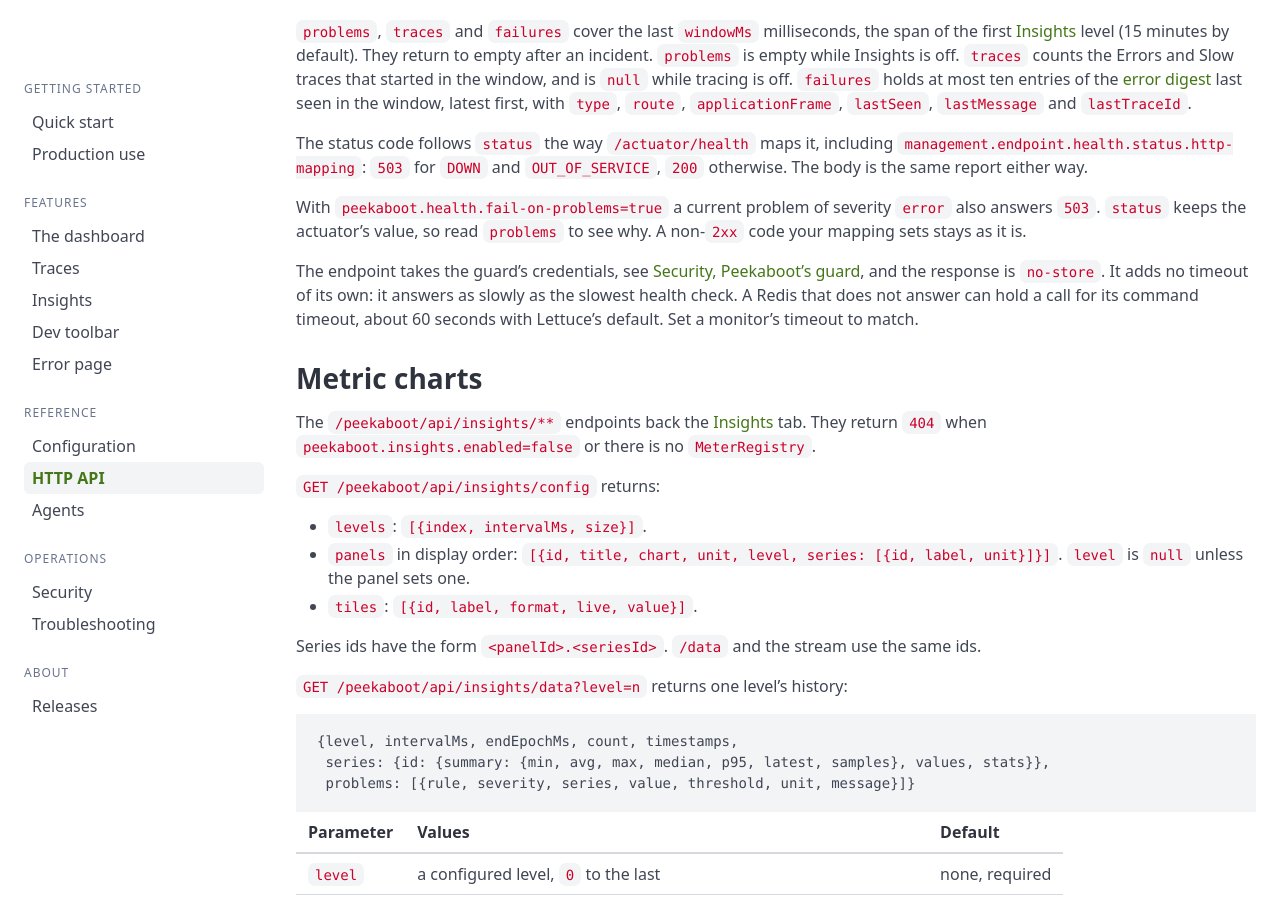
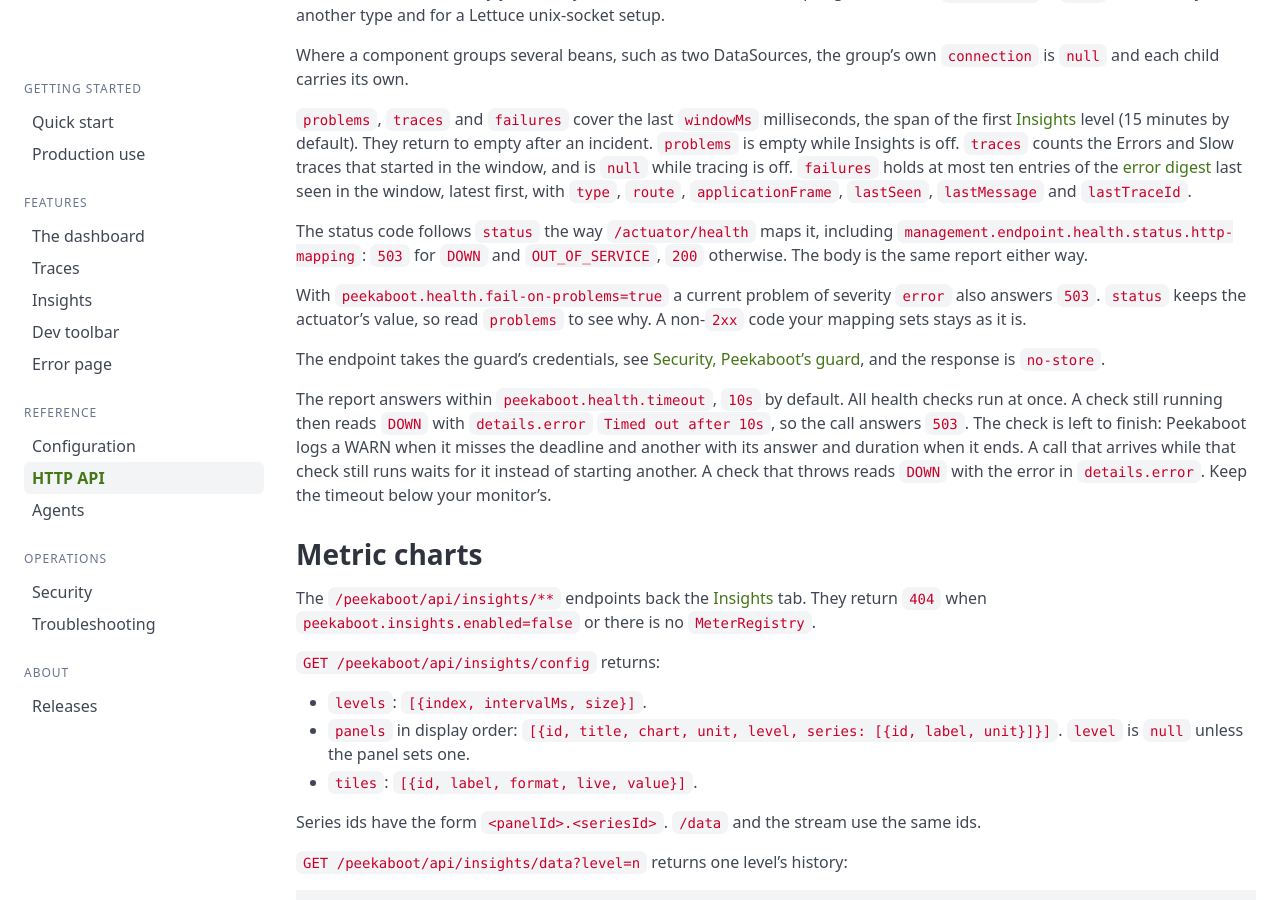
Before and after one commit to peekaboot-org/peekaboot-org.github.io, a Jekyll site: the page built from docs/api.md, in a window 1280 px wide and 900 px high, scrolled down 15509 px. Built offline with Jekyll 4.4.1, drawn with Linux system fonts in a browser that asks for light colours; some of the changed text lies outside the part shown.

Commit message:
docs: describe the health deadline

````diff
--- a/docs/api.md
+++ b/docs/api.md
@@ -532,13 +532,17 @@ The digest:
 connects to and what Peekaboot has seen go wrong lately:
 
 ```
-{status, components: {<name>: {status, details, components, connection}}, problems, windowMs,
+{status, components: {<name>: {status, durationMs, details, components, connection}}, problems, windowMs,
  traces: {errors, slow}, failures: [...]}
 ```
 
 `status`, `components` and `details` are what `/actuator/health` reports, nested the same way.
 `status` is the actuator's own string, so a status your application defines comes through
 unchanged. It reads `UNKNOWN` where the health endpoint is off.
+
+`durationMs` is how long the component's check took, in milliseconds. A group's is its slowest
+child's. It is `null` where Spring Boot's health registry or group beans are missing; the report
+then reads your `HealthEndpoint` bean as a whole, without the deadline below.
 
 `connection` says what a component connects to. It comes from your configuration, so it is there
 while the target is down. It is `null` for a component Peekaboot cannot describe.
@@ -592,9 +596,14 @@ mapping sets stays as it is.
 
 The endpoint takes the guard's credentials, see [Security, Peekaboot's
 guard]({{ '/docs/security/' | relative_url }}#peekaboots-guard), and the response is
-`no-store`. It adds no timeout of its own: it answers as slowly as the slowest health check. A
-Redis that does not answer can hold a call for its command timeout, about 60 seconds with
-Lettuce's default. Set a monitor's timeout to match.
+`no-store`.
+
+The report answers within `peekaboot.health.timeout`, `10s` by default. All health checks run at
+once. A check still running then reads `DOWN` with `details.error` `Timed out after 10s`, so the
+call answers `503`. The check is left to finish: Peekaboot logs a WARN when it misses the deadline
+and another with its answer and duration when it ends. A call that arrives while that check still
+runs waits for it instead of starting another. A check that throws reads `DOWN` with the error in
+`details.error`. Keep the timeout below your monitor's.
 
 ## Metric charts {#the-insights-endpoints}
 
````
Also changed, not shown: docs/configuration.md (+1 -0 lines), docs/in-production.md (+1 -1 lines).
